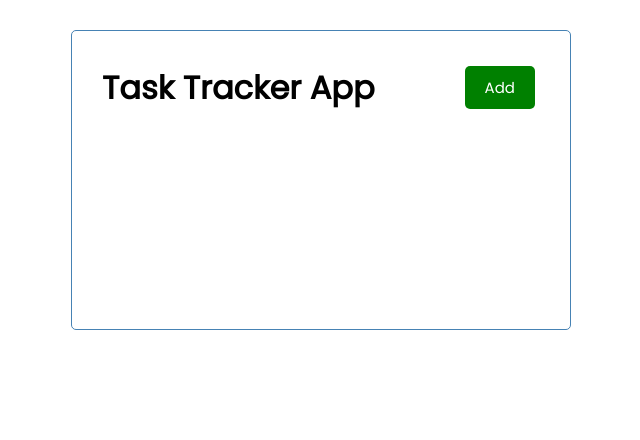
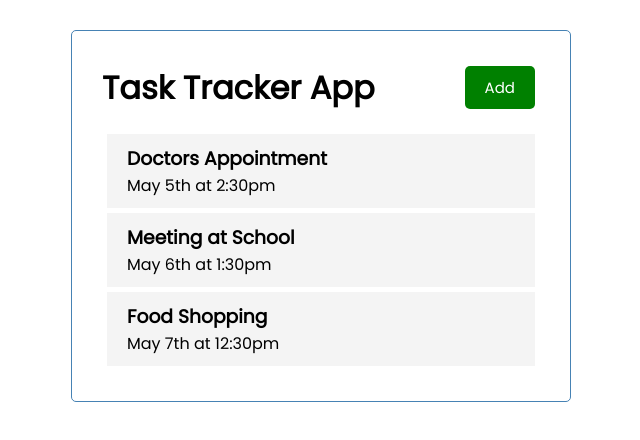
Before and after one commit to m-eminozdogan/ngTaskTracker, an Angular app: page / in a window 1280 px wide. Shown: the top 440 px of the page, without its empty margins (319-959 px from the left). Built offline with nearby package versions, Linux system fonts and the light colour scheme.

Commit message:
tasks listed

```diff
--- /dev/null
+++ b/src/app/Task.ts
@@ -0,0 +1,6 @@
+export interface Task {
+  id?: number;
+  text: string;
+  day: string;
+  reminder: boolean;
+}
--- a/src/app/app.component.html
+++ b/src/app/app.component.html
@@ -1,3 +1,4 @@
 <div class="container">
   <app-header></app-header>
+  <app-tasks></app-tasks>
 </div>
--- a/src/app/app.module.ts
+++ b/src/app/app.module.ts
@@ -4,12 +4,16 @@
 import { AppComponent } from './app.component';
 import { HeaderComponent } from './components/header/header.component';
 import { ButtonComponent } from './components/button/button.component';
+import { TasksComponent } from './components/tasks/tasks.component';
+import { TaskItemComponent } from './components/task-item/task-item.component';
 
 @NgModule({
   declarations: [
     AppComponent,
     HeaderComponent,
-    ButtonComponent
+    ButtonComponent,
+    TasksComponent,
+    TaskItemComponent
   ],
   imports: [
     BrowserModule
--- a/src/app/components/button/button.component.ts
+++ b/src/app/components/button/button.component.ts
@@ -14,7 +14,6 @@
 
   ngOnInit(): void {}
   onClick() {
-    // console.log("add button clicked");
     this.btnClick.emit();
   }
 }
--- /dev/null
+++ b/src/app/components/task-item/task-item.component.css
@@ -0,0 +1,16 @@
+.task {
+    background: #f4f4f4;
+    margin: 5px;
+    padding: 10px 20px;
+    cursor: pointer;
+  }
+
+  .task.reminder {
+    border-left: 5px solid green;
+  }
+
+  .task h3 {
+    display: flex;
+    align-items: center;
+    justify-content: space-between;
+  }
--- /dev/null
+++ b/src/app/components/task-item/task-item.component.html
@@ -0,0 +1,4 @@
+<div class="task">
+    <h3>{{task.text}}</h3>
+    <p>{{task.day}}</p>
+</div>
--- /dev/null
+++ b/src/app/components/task-item/task-item.component.ts
@@ -0,0 +1,14 @@
+import { Component, OnInit, Input } from '@angular/core';
+import { Task } from '../../Task';
+@Component({
+  selector: 'app-task-item',
+  templateUrl: './task-item.component.html',
+  styleUrls: ['./task-item.component.css'],
+})
+export class TaskItemComponent implements OnInit {
+  @Input() task!: Task;
+
+  constructor() {}
+
+  ngOnInit(): void {}
+}
--- /dev/null
+++ b/src/app/components/tasks/tasks.component.html
@@ -0,0 +1 @@
+<app-task-item *ngFor="let task of tasks" [task]="task"></app-task-item>
--- /dev/null
+++ b/src/app/components/tasks/tasks.component.ts
@@ -0,0 +1,14 @@
+import { Component, OnInit } from '@angular/core';
+import { Task } from '../../Task';
+import { TASKS } from '../../mock-tasks';
+@Component({
+  selector: 'app-tasks',
+  templateUrl: './tasks.component.html',
+  styleUrls: ['./tasks.component.css'],
+})
+export class TasksComponent implements OnInit {
+  tasks: Task[] = TASKS;
+  constructor() {}
+
+  ngOnInit(): void {}
+}
--- /dev/null
+++ b/src/app/mock-tasks.ts
@@ -0,0 +1,22 @@
+import { Task } from './Task';
+
+export const TASKS: Task[] = [
+  {
+    id: 1,
+    text: 'Doctors Appointment',
+    day: 'May 5th at 2:30pm',
+    reminder: true,
+  },
+  {
+    id: 2,
+    text: 'Meeting at School',
+    day: 'May 6th at 1:30pm',
+    reminder: true,
+  },
+  {
+    id: 3,
+    text: 'Food Shopping',
+    day: 'May 7th at 12:30pm',
+    reminder: false,
+  },
+];
```
Also changed, not shown: src/app/components/tasks/tasks.component.css (added), 2 other files (tests, documents, lock files or other folders).
